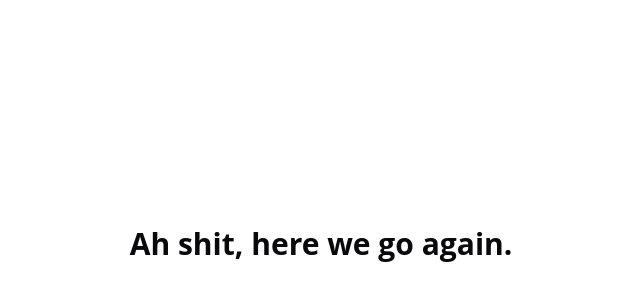
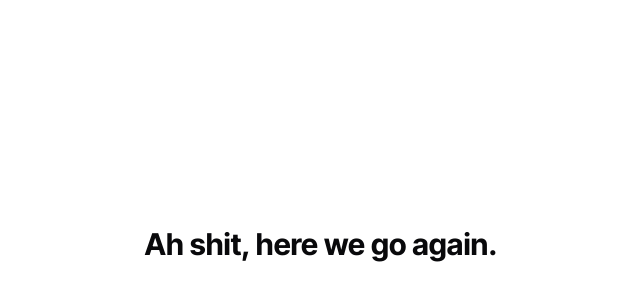
Before and after one commit to AliRadmanesh/radmanesh.me, a Next.js app in the folder apps/web/: page / in a window 1280 px wide. Shown: the part 156-456 px from the top of the page, without its empty margins (319-959 px from the left). Built offline with nearby package versions, Linux system fonts and the light colour scheme.

Commit message:
fix: change the font to Inter Tight

```diff
--- a/apps/web/app/(home)/page.tsx
+++ b/apps/web/app/(home)/page.tsx
@@ -1,6 +1,6 @@
 export default function Home() {
 	return (
-		<main className="h-screen flex items-center justify-center">
+		<main className="h-screen flex flex-col items-center justify-center">
 			<h1 className="text-3xl font-bold">Ah shit, here we go again.</h1>
 		</main>
 	);
--- a/apps/web/app/globals.css
+++ b/apps/web/app/globals.css
@@ -1,16 +1,6 @@
 @tailwind base;
 @tailwind components;
 @tailwind utilities;
-
-html,
-body {
-	max-width: 100vw;
-	overflow-x: hidden;
-}
-
-a {
-	text-decoration: none;
-}
 
 @layer base {
 	:root {
@@ -73,6 +63,9 @@ a {
 		@apply border-border;
 	}
 	body {
-		@apply bg-background text-foreground;
+		@apply bg-background text-foreground max-w-[100vw] overflow-x-hidden font-inter;
+	}
+	a {
+		@apply no-underline;
 	}
 }
--- a/apps/web/app/layout.tsx
+++ b/apps/web/app/layout.tsx
@@ -1,4 +1,4 @@
-import { openSansVariableFont } from "@/utils/fonts";
+import { interTightVariableFont } from "@/utils/fonts";
 import type { Metadata } from "next";
 import "./globals.css";
 
@@ -14,7 +14,7 @@ export default function RootLayout({
 }>) {
 	return (
 		<html lang="en">
-			<body className={openSansVariableFont.variable}>{children}</body>
+			<body className={interTightVariableFont.variable}>{children}</body>
 		</html>
 	);
 }
--- a/apps/web/tailwind.config.js
+++ b/apps/web/tailwind.config.js
@@ -8,7 +8,7 @@ module.exports = {
 	theme: {
 		extend: {
 			fontFamily: {
-        sans: ['"Open Sans"', 'sans-serif'],
+        inter: ['var(--font-inter-tight)', 'sans-serif'],
 			},
 			borderRadius: {
 				lg: "var(--radius)",
--- a/apps/web/utils/fonts.ts
+++ b/apps/web/utils/fonts.ts
@@ -1,23 +1,23 @@
 import localFont from "next/font/local";
 
-export const openSansVariableFont = localFont({
-	src: "../public/fonts/OpenSans-VariableFont_wdth,wght.ttf", // localFont looks for the physical file paths relative to where it's imported, so can't use absolute imports!
-	variable: "--font-open-sans",
+export const interTightVariableFont = localFont({
+	src: "../public/fonts/InterTight-VariableFont_wght.ttf", // localFont looks for the physical file paths relative to where it's imported, so can't use absolute imports!
+	variable: "--font-inter-tight",
 	display: "swap",
 });
 
 /**
  * This is for static fonts, it will be used when the user's browser doesn't support variable font.
  */
-// export const openSansStaticFonts = localFont({
+// export const interTightStaticFonts = localFont({
 //   src: [
 //     {
-//       path: '../public/fonts/OpenSans-Regular.woff2',
+//       path: '../public/fonts/InterTight-Regular.woff2',
 //       weight: '400',
 //       style: 'normal',
 //     },
 //     {
-//       path: '../public/fonts/OpenSans-Bold.woff2',
+//       path: '../public/fonts/InterTight-Bold.woff2',
 //       weight: '700',
 //       style: 'bold',
 //     },
```
Also changed, not shown: apps/web/public/fonts/InterTight-VariableFont_wght.ttf (added), apps/web/public/fonts/OpenSans-VariableFont_wdth,wght.ttf (deleted).
